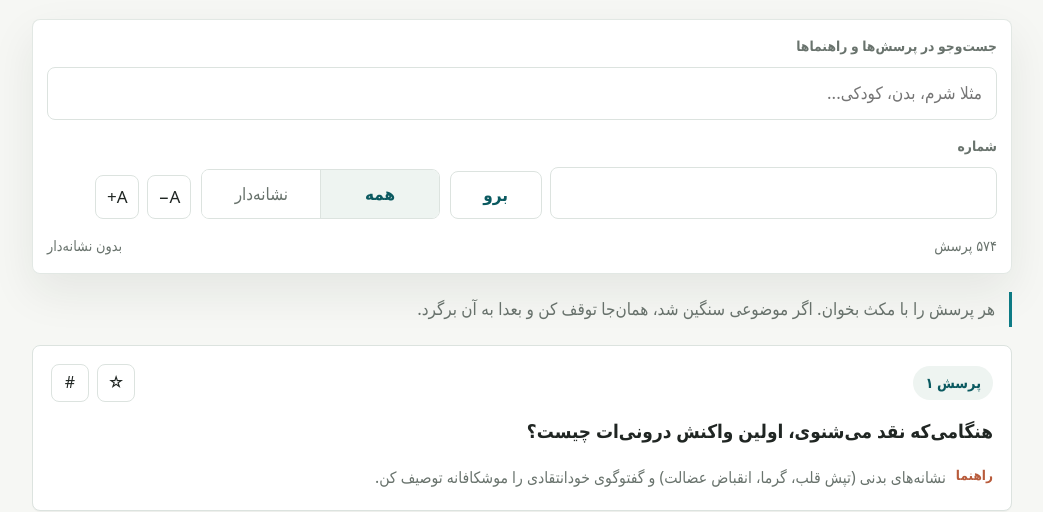
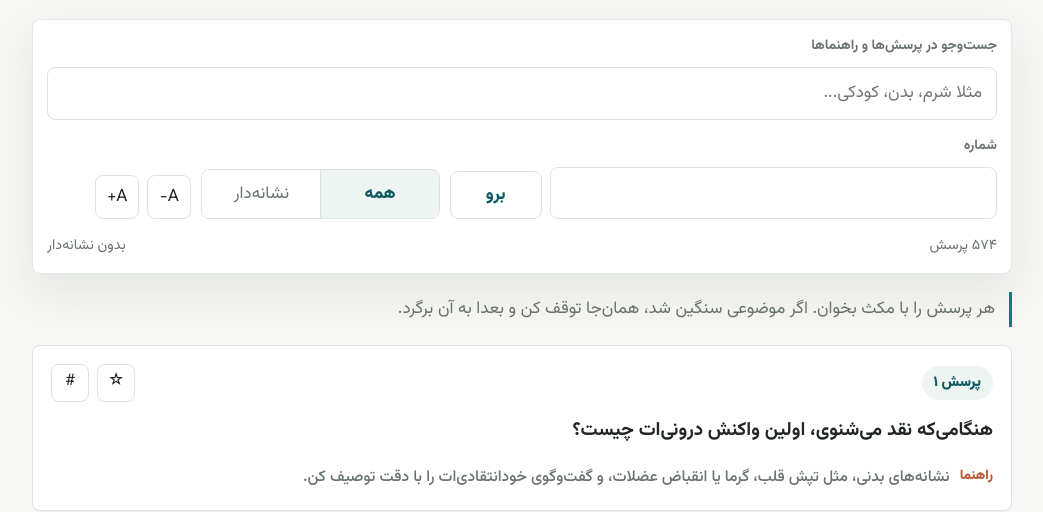
Before and after one commit to OmidZamani/questions-guide-page, a plain HTML site: page index.html in a window 1280 px wide. Shown: the part 295-807 px from the top of the page, without its empty margins (118-1161 px from the left). Drawn offline with Linux system fonts and the light colour scheme.

Commit message:
Replace questions and use Vazirmatn font

```diff
--- a/styles.css
+++ b/styles.css
@@ -1,3 +1,5 @@
+@import url("https://fonts.googleapis.com/css2?family=Vazirmatn:wght@400;500;700;800;900&display=swap");
+
 :root {
   color-scheme: light;
   --bg: #f6f7f4;
@@ -49,6 +51,7 @@ body {
     linear-gradient(180deg, var(--bg), var(--bg));
   color: var(--ink);
   font-family:
+    "Vazirmatn",
     ui-sans-serif,
     system-ui,
     -apple-system,
```
Also changed, not shown: questions_cleaned_normal.txt.
